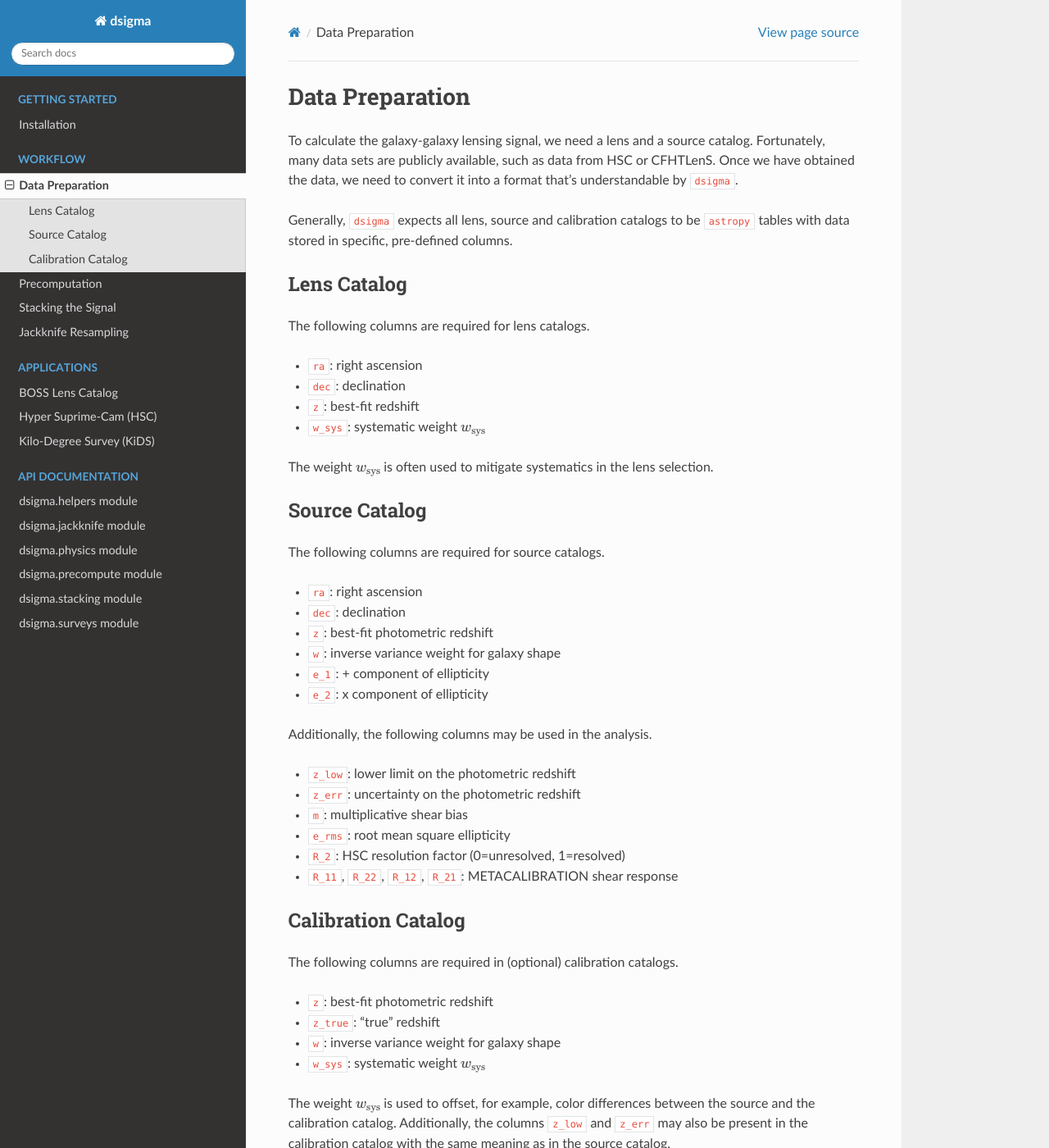
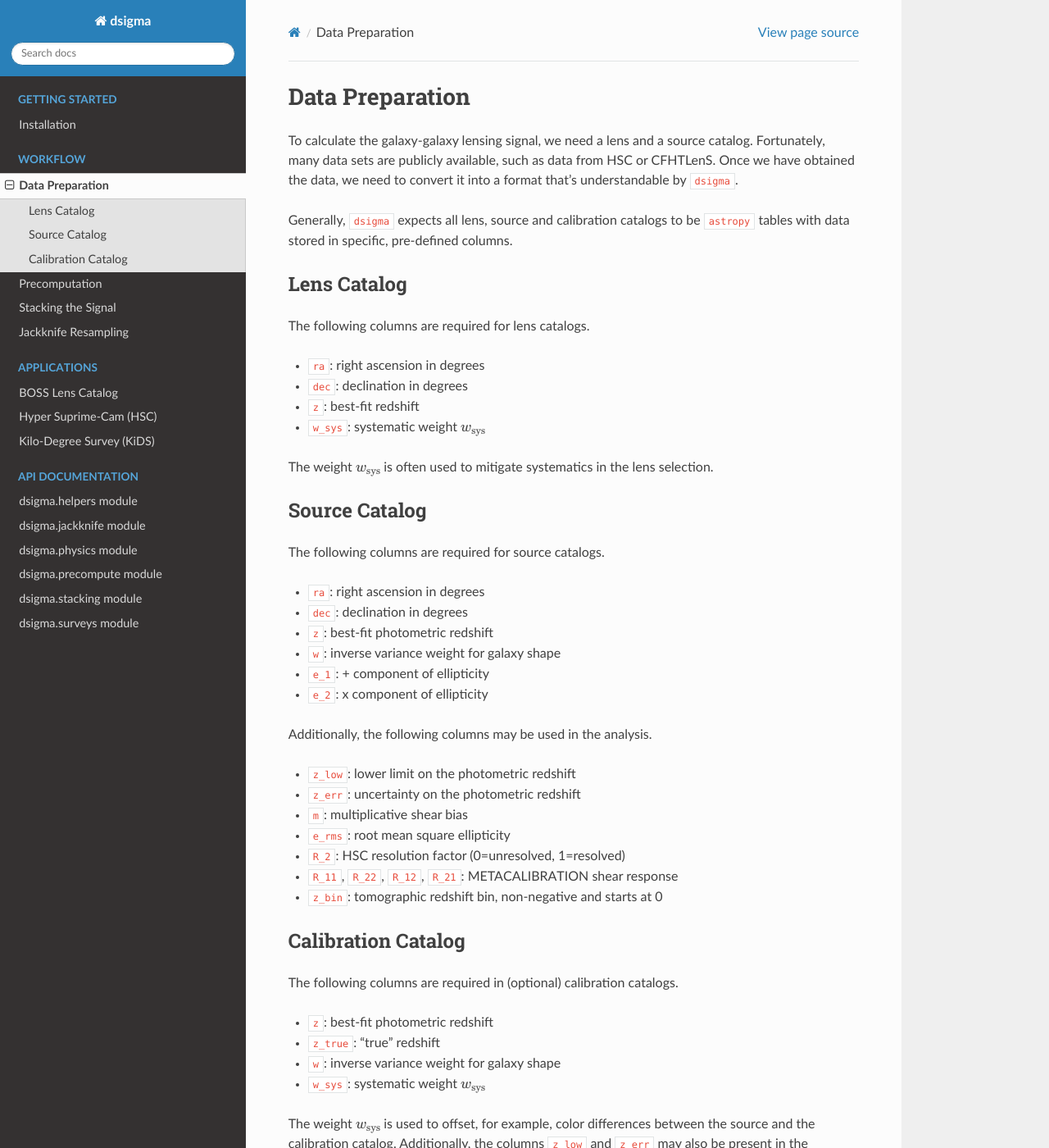
Before and after one commit to johannesulf/dsigma, a Sphinx documentation site: the page built from docs/preparation.rst, in a window 1280 px wide and 1400 px high. Shown: the whole window at 82% size. Built offline with Sphinx 7.4.7 and the Read the Docs theme 2.0.0, drawn with Linux system fonts in a browser that asks for light colours.

Commit message:
added function for tomographic redshift bin for KiDS and updated documentation accordingly

```diff
--- a/docs/preparation.rst
+++ b/docs/preparation.rst
@@ -14,8 +14,8 @@ Lens Catalog
 
 The following columns are required for lens catalogs.
 
-* ``ra``: right ascension
-* ``dec``: declination
+* ``ra``: right ascension in degrees
+* ``dec``: declination in degrees
 * ``z``: best-fit redshift
 * ``w_sys``: systematic weight :math:`w_{\mathrm{sys}}`
 
@@ -27,8 +27,8 @@ Source Catalog
 
 The following columns are required for source catalogs.
 
-* ``ra``: right ascension
-* ``dec``: declination
+* ``ra``: right ascension in degrees
+* ``dec``: declination in degrees
 * ``z``: best-fit photometric redshift
 * ``w``: inverse variance weight for galaxy shape
 * ``e_1``: + component of ellipticity
@@ -42,6 +42,7 @@ Additionally, the following columns may be used in the analysis.
 * ``e_rms``: root mean square ellipticity
 * ``R_2``: HSC resolution factor (0=unresolved, 1=resolved)
 * ``R_11``, ``R_22``, ``R_12``, ``R_21``: METACALIBRATION shear response
+* ``z_bin``: tomographic redshift bin, non-negative and starts at 0
 
 Calibration Catalog
 -------------------
```
Also changed, not shown: docs/application_kids.rst (+3 -6 lines), 2 other files.
